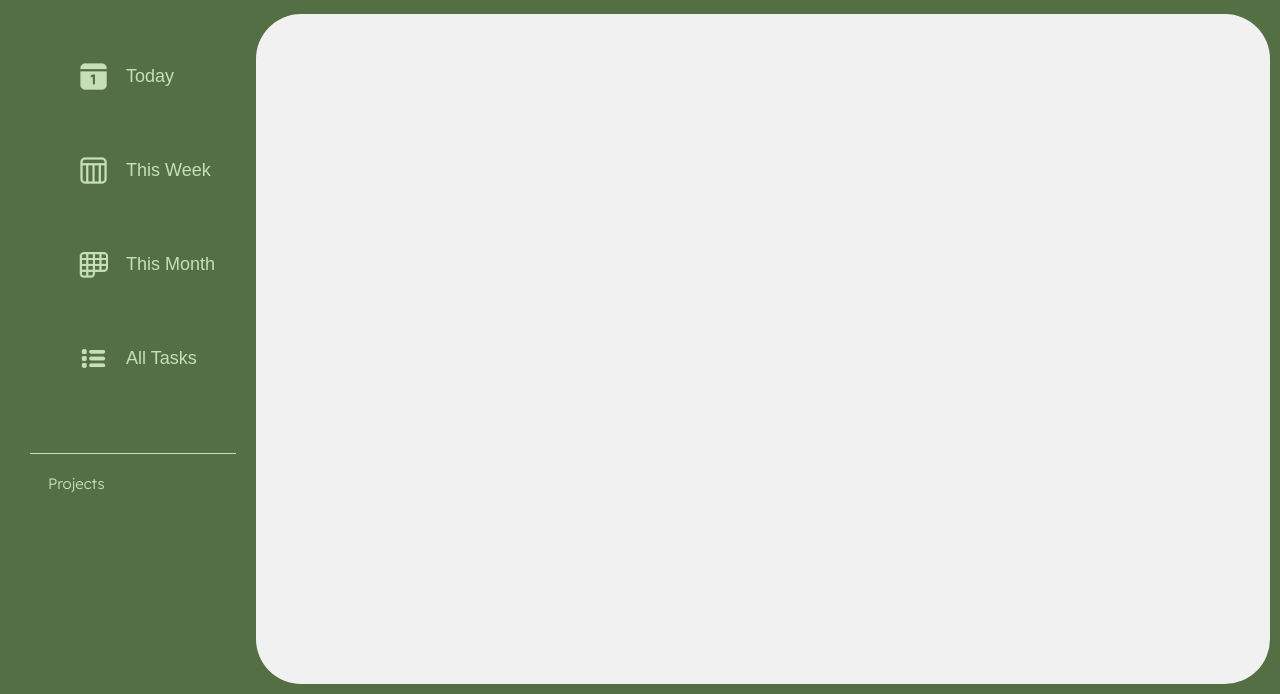
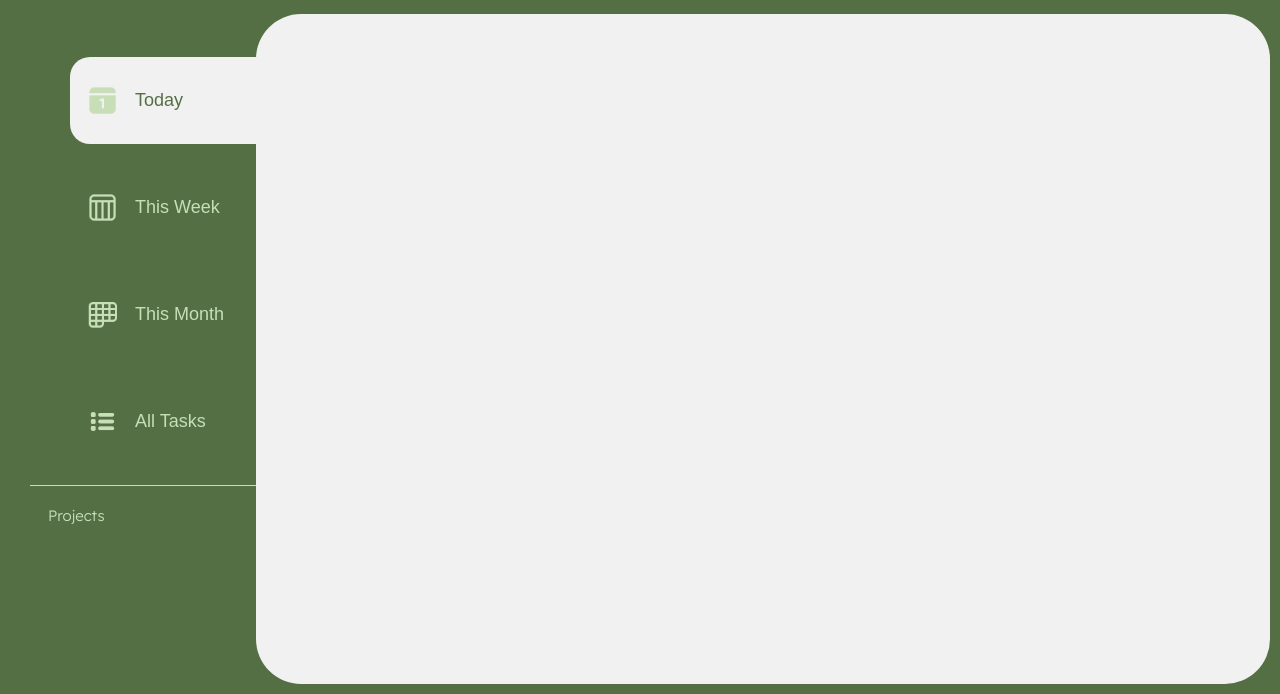
Before and after one commit to huntkay1/to-do-app, a website built with webpack: page src/index.html in a window 1280 px wide. Both pictures are taken after a click on the button "Today". Shown: the part 106-800 px from the top of the page. Built offline with nearby package versions, Linux system fonts and the light colour scheme.

Commit message:
Style active tab

```diff
--- a/src/index.js
+++ b/src/index.js
@@ -5,6 +5,7 @@ import weekIconLight from './week-icon-light.png';
 import monthIconLight from './month-icon-light.png';
 import allIconLight from './all-icon-light.png';
 import melon from './melon-icon.png';
+
 
 //icons
 const melonIcon = new Image(55, 55);
@@ -18,6 +19,7 @@ weekIcon.src = weekIconLight;
 const allIcon = new Image(35,35);
 allIcon.src = allIconLight;
 
+
 //add logo icon
 const logo = document.getElementById("logo");
 melonIcon.classList.add("melon-icon");
@@ -28,31 +30,37 @@ logo.appendChild(melonIcon);
 const nav1 = document.getElementById("nav-1");
 
 const navItems = {
-    Today : todayIcon,
+    "Today" : todayIcon,
     "This Week" : weekIcon,
     "This Month" : monthIcon,
     "All Tasks" : allIcon
 }
 
-// Object.entries(navItems).forEach(([navTitle, icon]) => {
-//     const listItem = document.createElement('li');
-//         const navItemTitle = document.createElement('p');
-//         navItemTitle.innerHTML = navTitle;
-//         listItem.classList.add("nav1-item");
-//         listItem.classList.add("nav1-item");
-//         listItem.appendChild(icon);
-//         listItem.appendChild(navItemTitle);
-//         nav1.appendChild(listItem);
-// })
-
-
 Object.entries(navItems).forEach(([navTitle, icon]) => {
     const listItem = document.createElement('button');
         const navItemTitle = document.createElement('p');
         navItemTitle.innerHTML = navTitle;
-        listItem.classList.add("nav1-item");
-        listItem.classList.add("nav1-item");
         listItem.appendChild(icon);
         listItem.appendChild(navItemTitle);
         nav1.appendChild(listItem);
 })
+
+const buttons = [...document.querySelectorAll('button')];
+
+buttons.forEach(button => {
+    button.addEventListener('click', (e) => {
+        changeTab(e)
+    });
+})
+
+const changeTab = (e) => {
+
+    buttons.forEach(button => {
+        if (button.classList.contains("active")) {
+            button.classList.remove("active");
+        }
+    })
+    var activeTab = e.target;
+
+    activeTab.classList.add("active");
+}
--- a/src/style.css
+++ b/src/style.css
@@ -56,35 +56,44 @@ h1 {
 nav {
     grid-row: 2 / -1;
     min-width: 250px;
-    margin-top: 50px;
-}
-
-nav ul {
-    padding-bottom: 30px;
+    margin-top: 60px;
 }
 
 #nav-1 {
-    margin: 0 20px 0 30px;
+    margin: 0 0 0 30px;
     border-bottom: 1px solid #C7DEB6;
 }
 
 #nav-1 button {
     display: flex;
     align-items: center;
-    width: 200px;
+    width: 100%;
     background-color: transparent;
     border: none;
-    margin-bottom: 35px;
+    margin-bottom: 20px;
+    padding: 15px 0 15px 0;
 }
 
 #nav-1 button img{
     padding-right: 15px;
+    padding-left: 15px;
+    pointer-events: none;
 }
 
 #nav-1 button p {
     color: #C7DEB6;
     font-size: 18px;
     font-weight: 300;
+    pointer-events: none;
+}
+
+button.active {
+   background-color: #f1f1f1 !important;
+   border-radius: 20px 0 0 20px;
+}
+
+.active p {
+    color: #556F44 !important;
 }
 
 
```
Also changed, not shown: dist/main.js.
